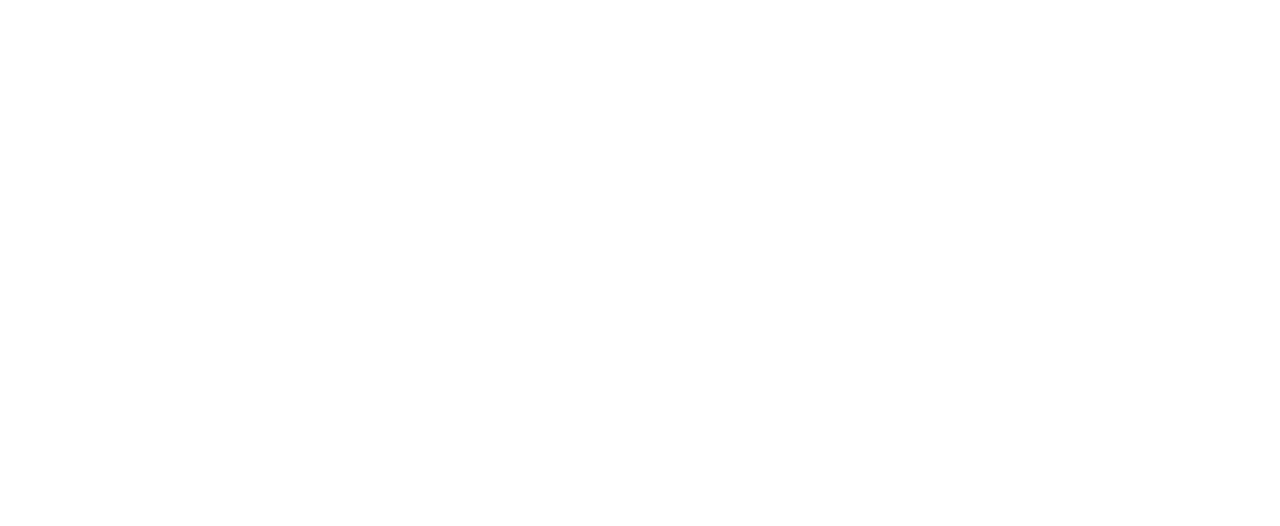
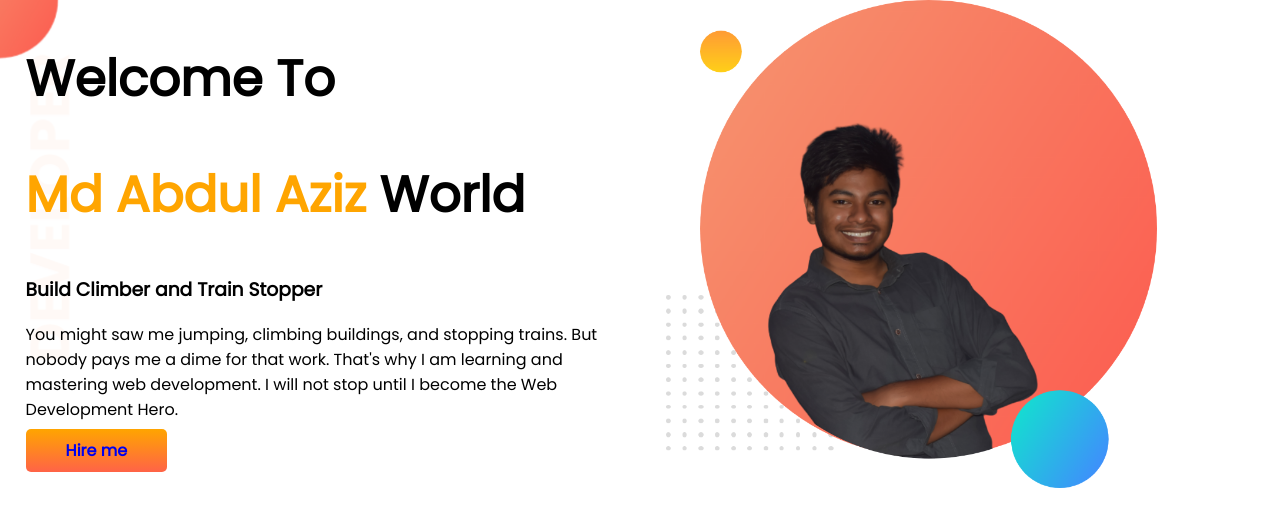
Before and after one commit to developerabdulaziz/MY-FIRST-REPO, a plain HTML site: page index.html in a window 1280 px wide. Drawn offline with Linux system fonts and the light colour scheme.

Commit message:
top-banner

```diff
--- a/index.html
+++ b/index.html
@@ -6,10 +6,32 @@
     <meta http-equiv="X-UA-Compatible" content="IE=edge">
     <meta name="viewport" content="width=device-width, initial-scale=1.0">
     <title>My portfolio</title>
+    <link rel="preconnect" href="https://fonts.googleapis.com">
+    <link rel="preconnect" href="https://fonts.gstatic.com" crossorigin>
+    <link href="https://fonts.googleapis.com/css2?family=Poppins&display=swap" rel="stylesheet">
+    <link rel="stylesheet" href="style.css">
 </head>
 
 <body>
-
+    <section class="top-banner">
+        <div class="half-width">
+            <h1>Welcome To</h1>
+            <h1><span class="orange-color">Md Abdul Aziz</span> World</h1>
+            <h3>Build Climber and Train Stopper</h3>
+            <p>You might saw me jumping, climbing buildings, and stopping trains. But nobody pays me a dime for that
+                work.
+                That's why I am learning and mastering web development. I will not stop until I become the Web
+                Development
+                Hero.
+            </p>
+            <a class="link-button" href="https://github.com/developerabdulaziz/MY-FIRST-REPO/blob/main/index.html"
+                target="_blank">Hire
+                me</a>
+        </div>
+        <div class="half-width">
+            <img src="images/mizan.png" alt="">
+        </div>
+    </section>
 </body>
 
 </html>
--- /dev/null
+++ b/style.css
@@ -0,0 +1,31 @@
+body {
+    font-family: 'Poppins', sans-serif;
+    margin: 0;
+}
+h1 {
+    font-size: 50px;
+}
+.orange-color {
+    color: orange;
+}
+section {
+    display: flex;
+}
+.top-banner {
+    background-image: url(images/top-banner.png);
+    background-repeat: no-repeat;
+}
+.half-width {
+    width: 50%;
+    padding-left: 2%;
+}
+.half-width img {
+    width: 80%;
+}
+.link-button {
+    text-decoration: none;
+    background-image: linear-gradient(orange, tomato);
+    padding: 10px 40px;
+    border-radius: 5px;
+    font-weight: bold;
+}
```
Also changed, not shown: images/a.jpg (added), images/dream-bg.png (added), images/exp-bg.png (added), images/img.jpg (added), images/jhankar.png (added), images/jhankar2.png (added), images/mizan 2.png (added), images/mizan.png (added), images/my-bg.png (added), images/my-bg2.png (added), images/top-banner.png (added).
